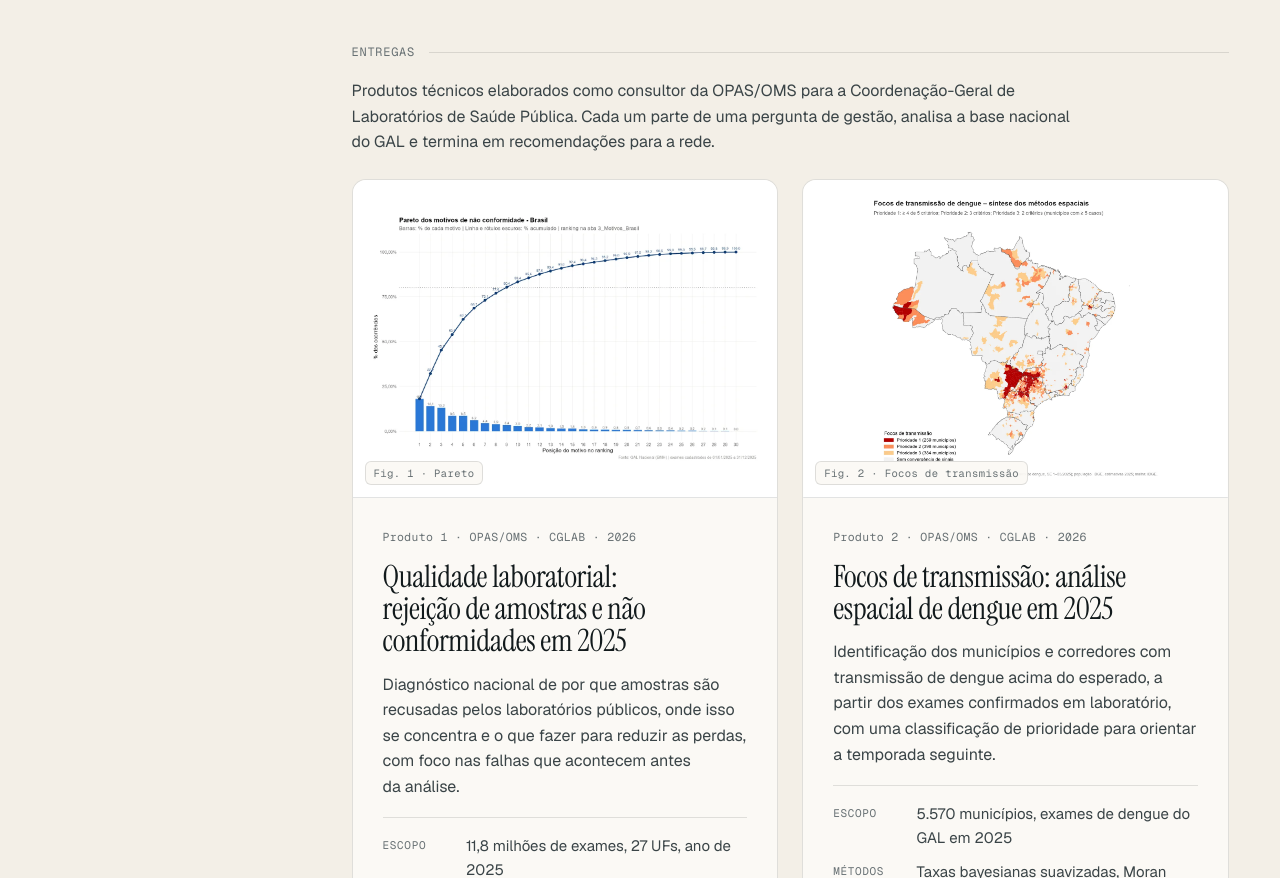
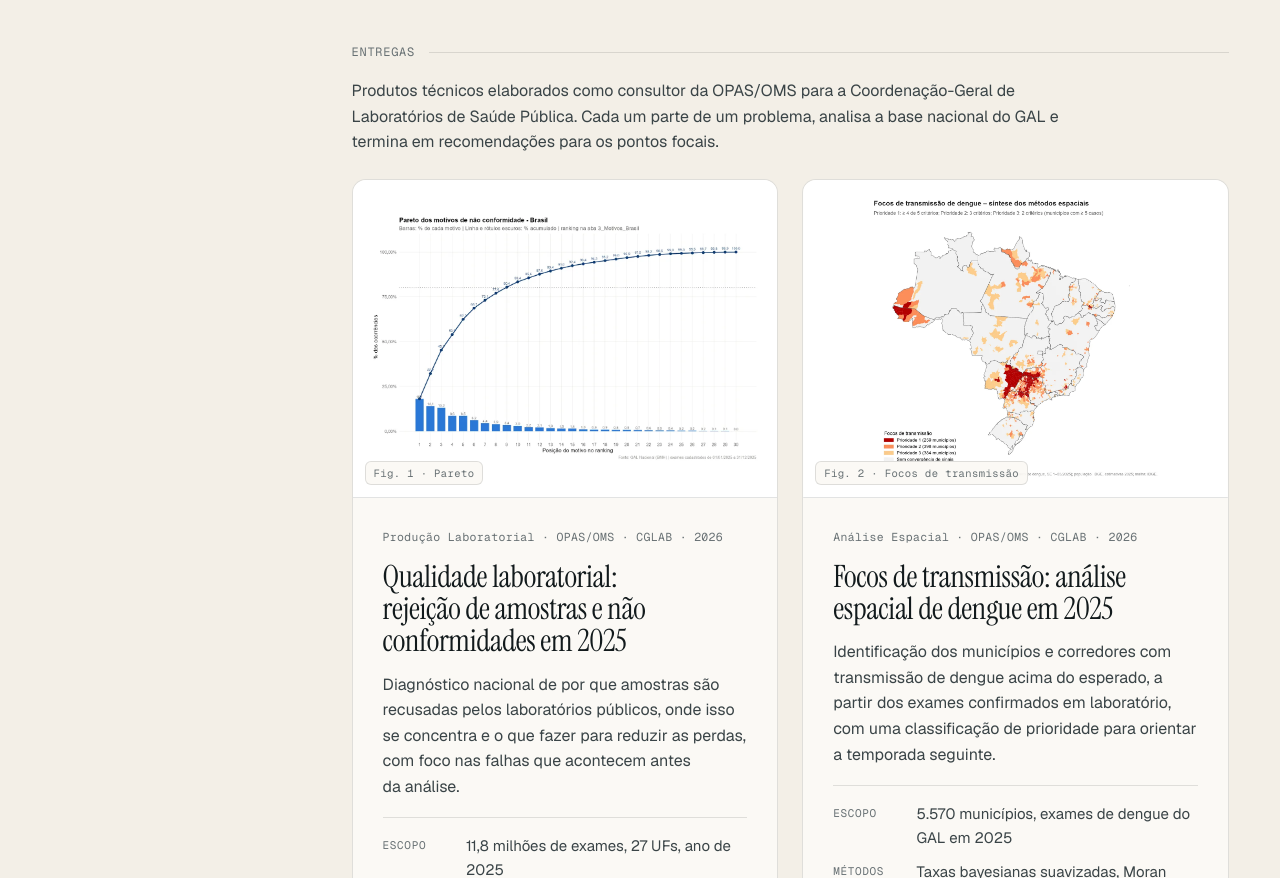
Before and after one commit to FerreiraFrancisco/portfolio_francisco, a plain HTML site: page index.html in a window 1280 px wide. Shown: the part 3648-4526 px from the top of the page. Drawn offline with nearby package versions, Linux system fonts and the light colour scheme.

Commit message:
Update index.html

```diff
--- a/index.html
+++ b/index.html
@@ -655,7 +655,7 @@
             <p>Faço análises exploratórias para identificar padrões e tendências e transformo os resultados em relatórios técnicos, visualizações e apresentações para a gestão.</p>
           </div>
           <h4 class="sub mono">Entregas</h4>
-          <p class="prod-intro">Produtos técnicos elaborados como consultor da OPAS/OMS para a Coordenação-Geral de Laboratórios de Saúde Pública. Cada um parte de uma pergunta de gestão, analisa a base nacional do GAL e termina em recomendações para a rede.</p>
+          <p class="prod-intro">Produtos técnicos elaborados como consultor da OPAS/OMS para a Coordenação-Geral de Laboratórios de Saúde Pública. Cada um parte de um problema, analisa a base nacional do GAL e termina em recomendações para os pontos focais.</p>
           <div class="prods">
 
             <article class="prod">
@@ -664,7 +664,7 @@
                 <figcaption>Fig. 1 · Pareto</figcaption>
               </figure>
               <div class="prod-body">
-                <span class="tag">Produto 1 · OPAS/OMS · CGLAB · 2026</span>
+                <span class="tag">Produção Laboratorial · OPAS/OMS · CGLAB · 2026</span>
                 <h4>Qualidade laboratorial: rejeição de amostras e não conformidades em 2025</h4>
                 <p>Diagnóstico nacional de por que amostras são recusadas pelos laboratórios públicos, onde isso se concentra e o que fazer para reduzir as perdas, com foco nas falhas que acontecem antes da análise.</p>
                 <dl>
@@ -694,7 +694,7 @@
                 <figcaption>Fig. 2 · Focos de transmissão</figcaption>
               </figure>
               <div class="prod-body">
-                <span class="tag">Produto 2 · OPAS/OMS · CGLAB · 2026</span>
+                <span class="tag">Análise Espacial · OPAS/OMS · CGLAB · 2026</span>
                 <h4>Focos de transmissão: análise espacial de dengue em 2025</h4>
                 <p>Identificação dos municípios e corredores com transmissão de dengue acima do esperado, a partir dos exames confirmados em laboratório, com uma classificação de prioridade para orientar a temporada seguinte.</p>
                 <dl>
```
